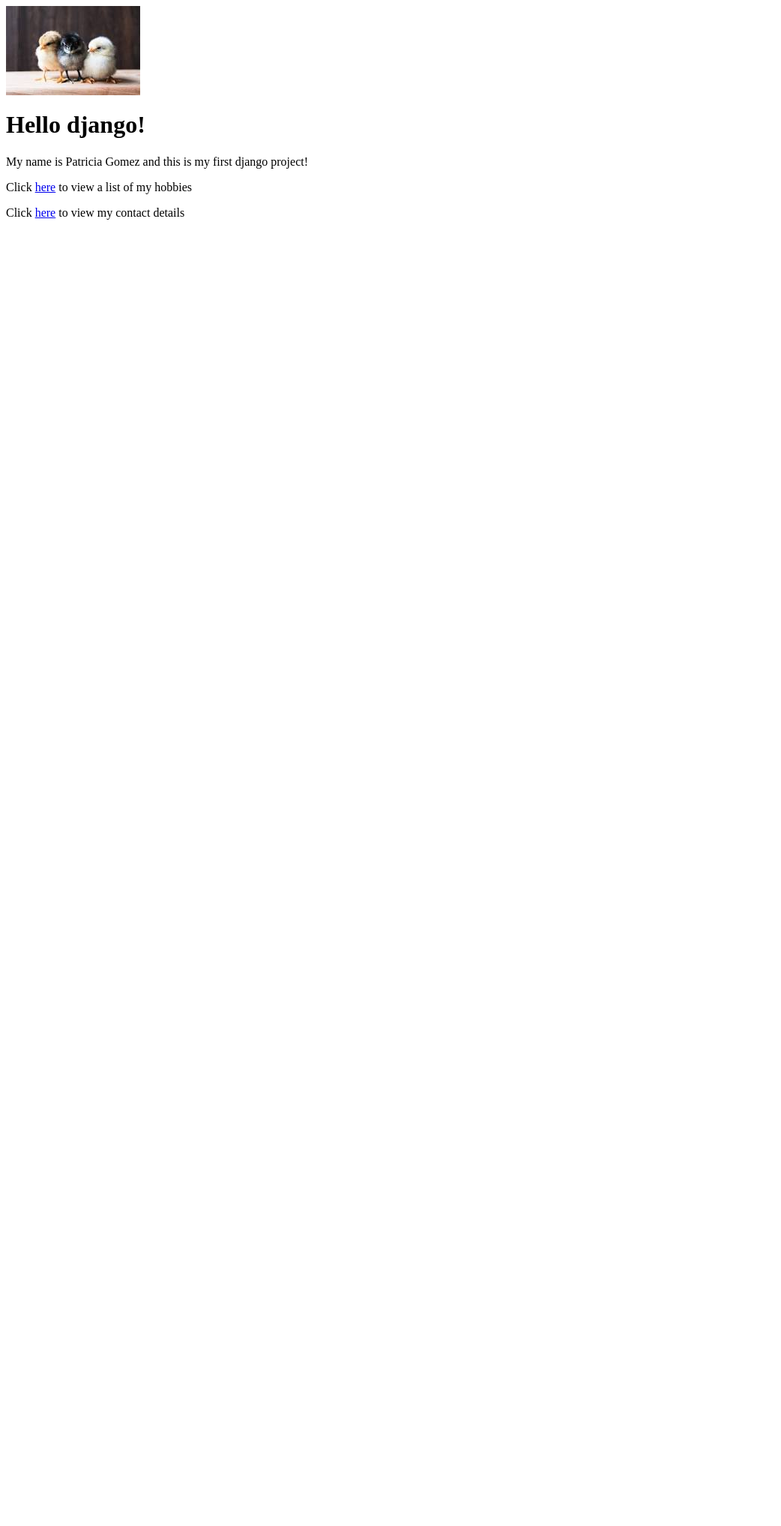
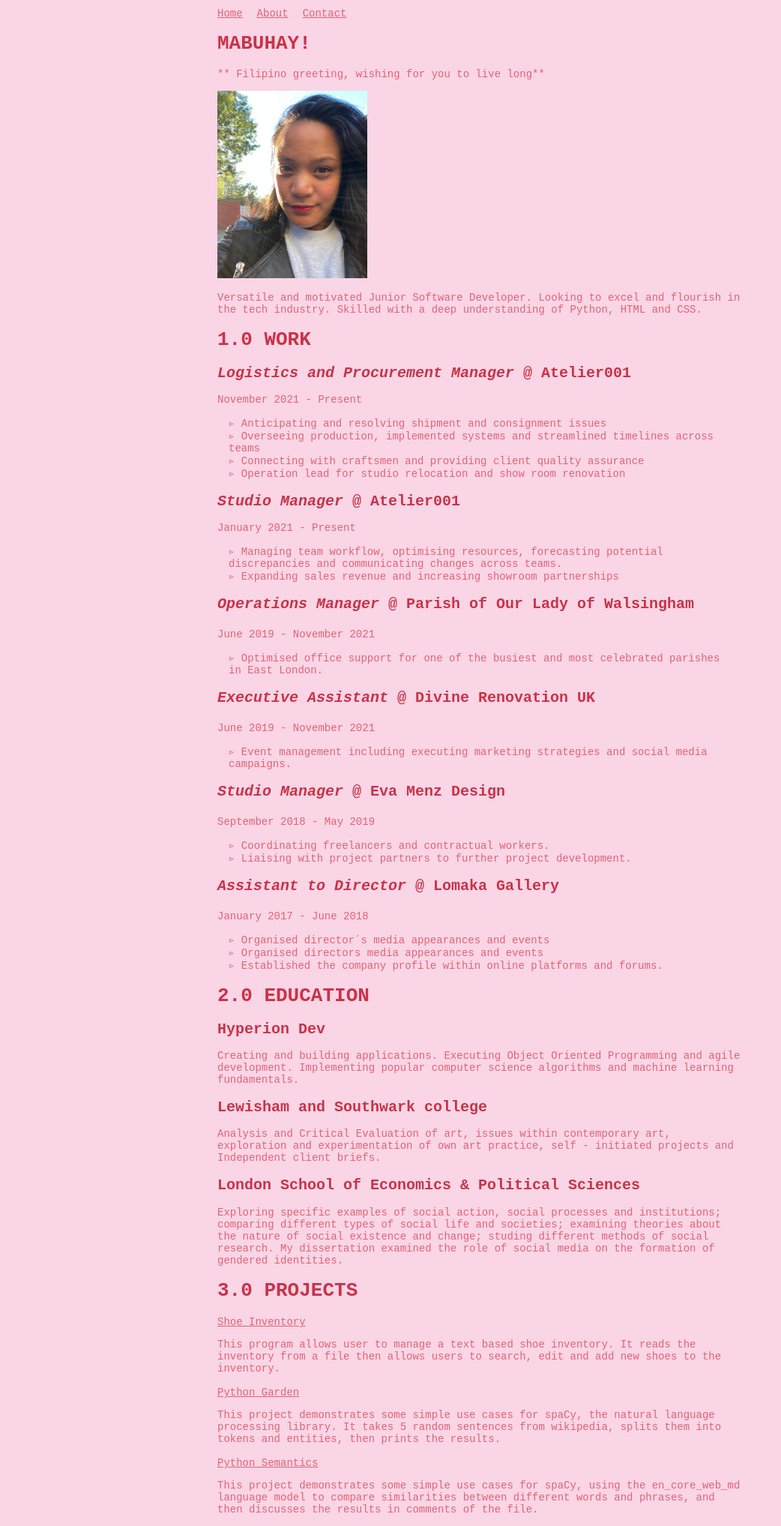
Before and after one commit to paigomez/my_first_django, a Django app: page /personal/ in a window 1280 px wide. Shown: the whole page at 75% size, without its empty margins (0-1042 px from the left). Before the commit the page ends 293 px from the top, so only its background shows below. Run offline with Django 4.2, Linux system fonts and the light colour scheme.

Commit message:
Add the page from the html and css project

```diff
--- a/personal/templates/index.html
+++ b/personal/templates/index.html
@@ -1,9 +1,176 @@
 {% load static %}
 
-<p><img src="{% static 'assets/image.jpg' %}"></p>
+<!DOCTYPE html>
+<!-- DOCTYPE indicates to the browser which version of html to use -->
+<html>
 
-<h1>Hello django!</h1>
-<p>My name is Patricia Gomez and this is my first django project!</p>
+<head>
+    <!-- Metadata contained here -->
+    <title>Patricia Gomez</title>
 
-<p>Click <a href="{% url 'hobbies' %}">here</a> to view a list of my hobbies</p>
-<p>Click <a href="{% url 'contact_me' %}">here</a> to view my contact details</p>
+
+</head>
+
+<style>
+    .content {
+      max-width: 700px;
+      margin: auto;
+    }
+
+    .topnav {
+    max-width: 700px;
+    margin: auto;
+    position: center;
+    word-spacing: 15px;
+
+    }
+
+    body {
+    background-color: rgb(249, 213, 229);
+    }
+
+    h1 {
+    color: rgb(200, 51, 73);
+    font-size: 26px;
+    font-family: 'Courier New', monospace;
+    }
+
+    h2 {
+    color: rgb(200, 51, 73);
+    font-size: 20px;
+    font-family: 'Courier New', monospace;
+    }
+
+    p {
+    color: rgb(224, 99, 119);
+    font-size: 14px;
+    font-family: 'Courier New', monospace;
+    }
+
+    ul {
+    list-style-type: none;
+    margin: 15px;
+    padding: 0;
+    color: rgb(224, 99, 119);
+    font-size: 14px;
+    font-family: 'Courier New', monospace;
+    }
+
+    a:link {
+    color: rgb(224, 99, 119);
+    }
+
+    a:visited {
+    color:  rgb(200, 51, 73);
+    }
+
+    a:hover {
+    color:rgb(249, 213, 229);
+    }
+
+    a {
+    font-size: 14px;
+    font-family: 'Courier New', monospace;
+    }
+
+
+    </style>
+
+<div class="topnav">
+    <a class="active" href="{% url 'index' %}">Home</a>
+    <a href="{% url 'about' %}">About</a>
+    <a href="{% url 'contact' %}">Contact</a>
+</div>
+
+<body>
+    <div class="content">
+    <!-- Content of the Webpage-->
+
+    <h1> MABUHAY! </h1>
+    <p> ** Filipino greeting, wishing for you to live long**</p>
+
+
+    <img src="{% static 'assets/profile_picture.jpg' %}" alt="PG Profile Pic" width="200" height="250">
+
+    <p>
+    Versatile and motivated Junior Software Developer.
+    Looking to excel and flourish in the tech industry.
+    Skilled with a deep understanding of Python, HTML and CSS.
+    </p>
+
+    <div id = "Work">
+    <h1>1.0 WORK </h1>
+
+    <h2> <em>Logistics and Procurement Manager </em> @ Atelier001  </h2>
+    <p> November 2021 - Present </p>
+    <ul>
+        <li> &#9657 Anticipating and resolving shipment and consignment issues </li>
+        <li> &#9657 Overseeing production, implemented systems and streamlined timelines across teams</li>
+        <li> &#9657 Connecting with craftsmen and providing client quality assurance  </li>
+        <li> &#9657 Operation lead for studio relocation and show room renovation </li>
+     </ul>
+
+     <h2> <em>Studio Manager </em> @ Atelier001  </h2>
+     <p>January 2021 - Present</p>
+     <ul>
+         <li> &#9657 Managing team workflow, optimising resources, forecasting potential discrepancies and communicating changes across teams.  </li>
+         <li> &#9657 Expanding sales revenue and increasing showroom partnerships </li>
+
+      </ul>
+
+    <h2> <em>Operations Manager</em> @ Parish of Our Lady of Walsingham  </h2> <h4></h4>
+    <p>June 2019 - November 2021 </p>
+    <ul>
+        <li>&#9657 Optimised office support for one of the busiest and most celebrated parishes in East London.  </li>
+
+     </ul>
+
+    <h2> <em>Executive Assistant</em> @ Divine Renovation UK  </h2> <h4></h4>
+    <p>June 2019 - November 2021 </p>
+
+    <ul>
+        <li>&#9657 Event management including executing marketing strategies and social media campaigns. </li>
+
+     </ul>
+
+    <h2> <em>Studio Manager</em> @ Eva Menz Design </h2> <h4></h4>
+    <p>September 2018 - May 2019 </p>
+    <ul>
+        <li>&#9657 Coordinating freelancers and contractual workers. </li>
+        <li>&#9657 Liaising with project partners to further project development.
+        </li>
+
+     </ul>
+
+    <h2> <em>Assistant to Director</em> @ Lomaka Gallery </h2> <h4></h4>
+    <p>January 2017 - June 2018 </p>
+    <ul>
+        <li>&#9657 Organised director&#180s media appearances and events </li>
+        <li>&#9657 Organised directors media appearances and events </li>
+        <li>&#9657 Established the company profile within online platforms and forums.
+        </li>
+
+     </ul>
+
+    </div>
+
+    <div id = "Education">
+    <h1>2.0 EDUCATION</h1>
+
+    <h2>Hyperion Dev </h2> <p>Creating and building applications. Executing Object Oriented Programming and agile development. Implementing popular computer science algorithms and machine learning fundamentals.</p>
+    <h2>Lewisham and Southwark college</h2> <p> Analysis and Critical Evaluation of art, issues within contemporary art, exploration and experimentation of own art practice, self - initiated projects and Independent client briefs.  </p>
+    <h2>London School of Economics & Political Sciences</h2> <p>Exploring specific examples of social action, social processes and institutions; comparing different types of social life and societies; examining theories about the nature of social existence and change; studing different methods of social research.
+        My dissertation examined the role of social media on the formation of gendered identities.</p>
+    </div>
+
+    <div id = "Projects">
+    <h1>3.0 PROJECTS</h1>
+    <a href="https://github.com/paigomez/finalCapstone">Shoe Inventory</a>  <p> This program allows user to manage a text based shoe inventory. It reads the inventory from a file then allows users to search, edit and add new shoes to the inventory. </p>
+    <a href="https://github.com/paigomez/nlp_demo">Python Garden</a>  <p> This project demonstrates some simple use cases for spaCy, the natural language processing library. It takes 5 random sentences from wikipedia, splits them into tokens and entities, then prints the results. </p>
+    <a href="https://github.com/paigomez/nlp_demo2">Python Semantics</a>  <p> This project demonstrates some simple use cases for spaCy, using the en_core_web_md language model to compare similarities between different words and phrases, and then discusses the results in comments of the file. </p>
+
+    </div>
+</div>
+</body>
+
+</html>
--- a/personal/urls.py
+++ b/personal/urls.py
@@ -3,8 +3,8 @@ from . import views
 
 urlpatterns = [
     path('', views.index, name="index"),
-    path('hobbies', views.hobbies, name="hobbies"),
-    path('contact_me', views.contact_me, name="contact_me")
+    path('about', views.about, name="about"),
+    path('contact', views.contact, name="contact")
 
 
 ]
--- a/personal/views.py
+++ b/personal/views.py
@@ -4,8 +4,8 @@ def index(request):
     return render(request, "index.html")
 
 
-def hobbies(request):
-    return render(request, "hobbies.html")
+def about(request):
+    return render(request, "about.html")
 
-def contact_me(request):
-    return render(request, "contact_me.html")
+def contact(request):
+    return render(request, "contact.html")
```
Also changed, not shown: personal/templates/about.html (added, +113 -0 lines), personal/templates/contact.html (added, +103 -0 lines), personal/templates/contact_me.html (deleted, +0 -7 lines), personal/templates/hobbies.html (deleted, +0 -11 lines), README.md, personal/static/assets/image.jpg (deleted), personal/static/assets/profile_picture.jpg (added).
